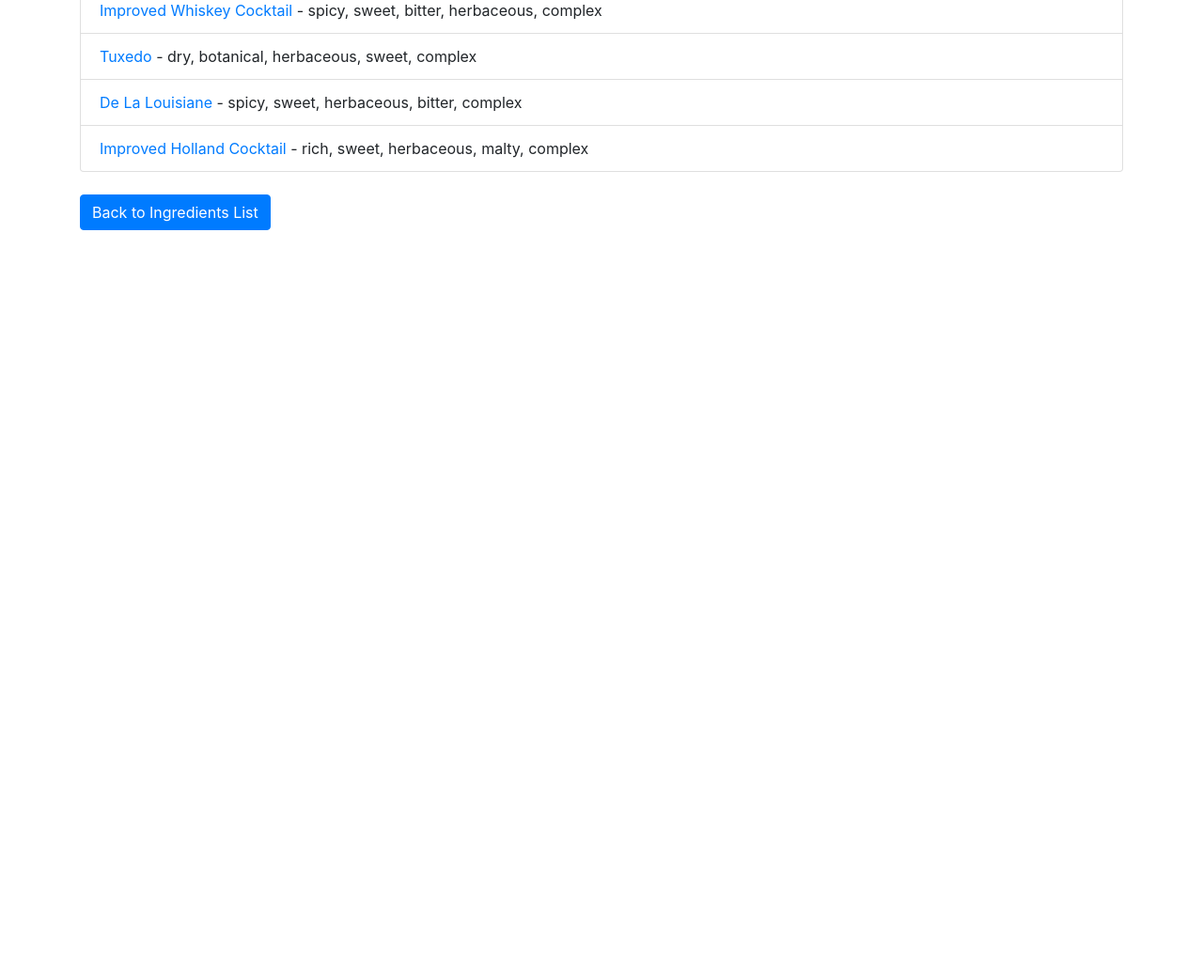
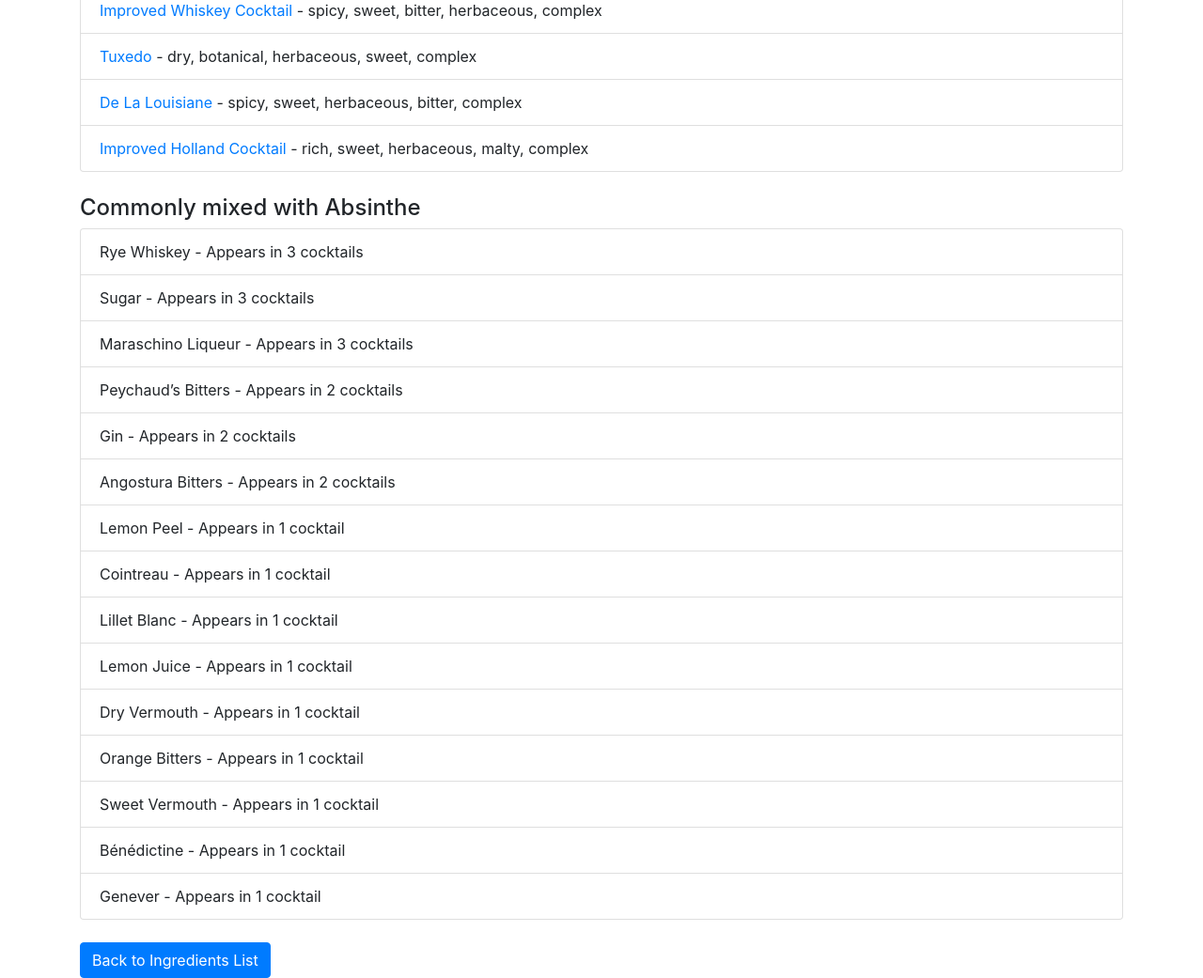
Before and after one commit to Bojangler/bartenders_caddie, a Flask app: page /ingredient_profile/Absinthe in a window 1280 px wide. Shown: the part 306-1347 px from the top of the page at 94% size. Before the commit the page ends 551 px from the top, so only its background shows below. Run offline with Flask 3, Linux system fonts and the light colour scheme; some libraries are stand-ins or nearby versions.

Commit message:
added commonly mixed ingredients

```diff
--- a/app.py
+++ b/app.py
@@ -84,15 +84,46 @@ def flavor_profile(flavor):
 
 @app.route("/ingredient_profile/<ingredient_name>")
 def ingredient_profile(ingredient_name):
-    filtered_cocktails = [cocktail for cocktail in cocktail_data if any(ingredient['name'] == ingredient_name for ingredient in cocktail['ingredients'])]
+    # Filter cocktails that include the given ingredient
+    filtered_cocktails = [
+        cocktail for cocktail in cocktail_data
+        if any(ingredient['name'] == ingredient_name for ingredient in cocktail['ingredients'])
+    ]
+
+    # Get a dictionary of associated ingredients and their cocktail counts
+    associated_ingredients = {}
+    for cocktail in filtered_cocktails:
+        for ingredient in cocktail['ingredients']:
+            if ingredient['name'] != ingredient_name:
+                if ingredient['name'] not in associated_ingredients:
+                    associated_ingredients[ingredient['name']] = 0
+                associated_ingredients[ingredient['name']] += 1
+
+    # Convert the dictionary to a list of tuples (ingredient, count) and sort by count (descending)
+    associated_ingredients = sorted(
+        associated_ingredients.items(),
+        key=lambda x: x[1],
+        reverse=True
+    )
+
+    # Filter cocktails the user can make
     inventory = set(session.get('inventory', []))
     cocktails_you_can_make = get_cocktails_you_can_make(inventory)
-    filtered_cocktails_you_can_make = [cocktail for cocktail in filtered_cocktails if cocktail in cocktails_you_can_make]
+    filtered_cocktails_you_can_make = [
+        cocktail for cocktail in filtered_cocktails if cocktail in cocktails_you_can_make
+    ]
 
     # Count the number of distinct cocktails missing only this ingredient
     additional_cocktails_count = count_additional_cocktails(inventory, ingredient_name)
 
-    return render_template("ingredient_profile.html", ingredient_name=ingredient_name, filtered_cocktails=filtered_cocktails, filtered_cocktails_you_can_make=filtered_cocktails_you_can_make, additional_cocktails_count=additional_cocktails_count)
+    return render_template(
+        "ingredient_profile.html",
+        ingredient_name=ingredient_name,
+        filtered_cocktails=filtered_cocktails,
+        filtered_cocktails_you_can_make=filtered_cocktails_you_can_make,
+        additional_cocktails_count=additional_cocktails_count,
+        associated_ingredients=associated_ingredients
+    )
 
 if __name__ == "__main__":
     app.run(debug=True) #REMOVE DEBUG=TRUE BEFORE DEPLOYMENT
--- a/templates/ingredient_profile.html
+++ b/templates/ingredient_profile.html
@@ -29,8 +29,14 @@
             {% endfor %}
         </ul>
 
-
-
+        <h4>Commonly mixed with {{ ingredient_name }}</h4>
+<ul class="list-group mb-4">
+    {% for associated_ingredient, count in associated_ingredients %}
+        <li class="list-group-item">
+            {{ associated_ingredient }} - Appears in {{ count }} cocktail{% if count > 1 %}s{% endif %}
+        </li>
+    {% endfor %}
+</ul>
 
         <a href="{{ url_for('index') }}" class="btn btn-primary">Back to Ingredients List</a>
     </div>
```
